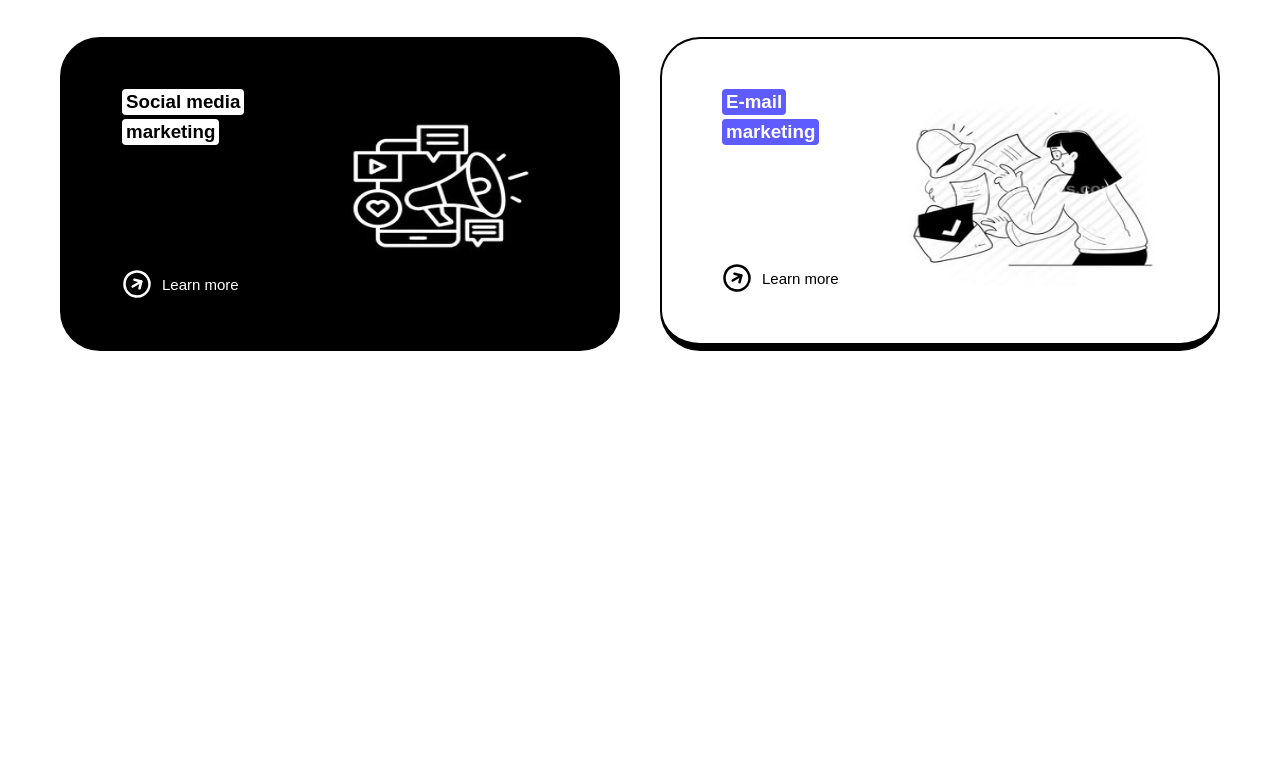
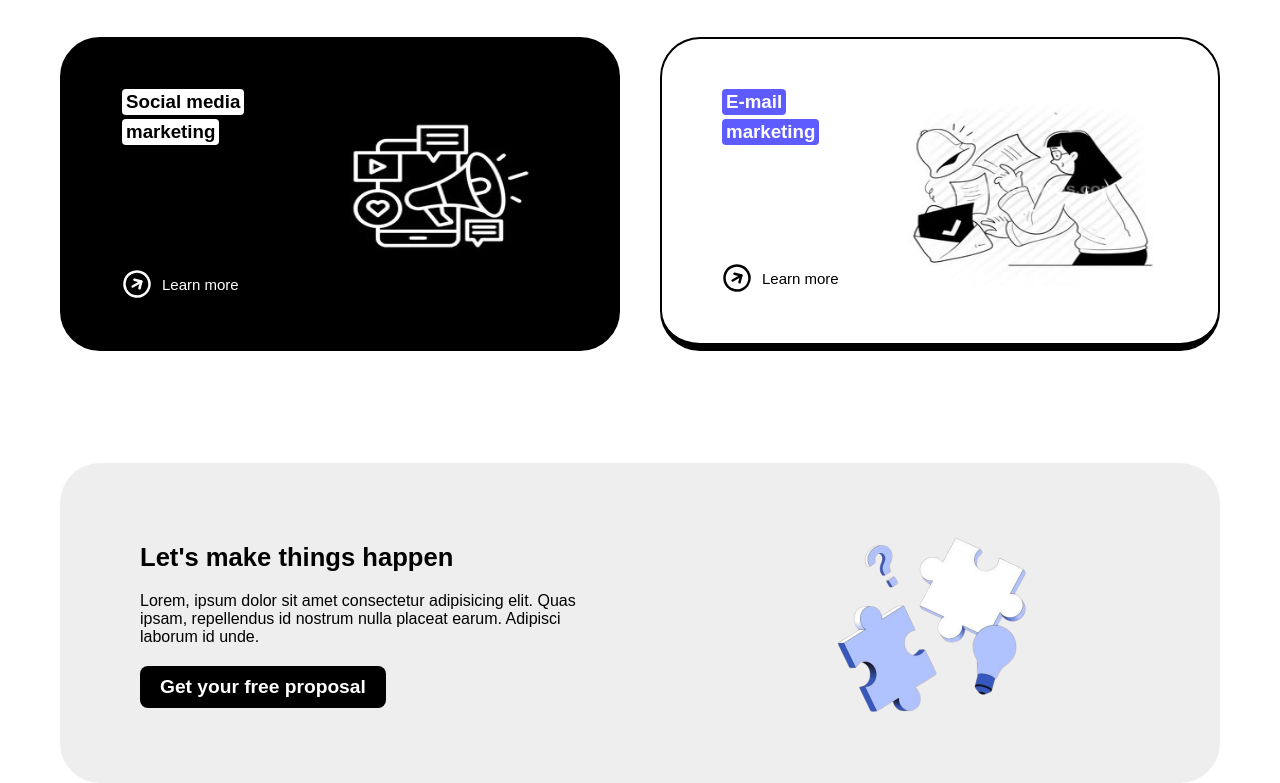
Before and after one commit to mausamprajapati/html-css-projects, a plain HTML site: page landing-page/index.html in a window 1280 px wide. Shown: the part 1237-2020 px from the top of the page. Before the commit the page ends 1628 px from the top, so only its background shows below. Drawn offline with Linux system fonts and the light colour scheme.

Commit message:
landing page: added a CTA section

```diff
--- a/landing-page/index.html
+++ b/landing-page/index.html
@@ -140,6 +140,17 @@
           </div>
         </div>
       </div>
+      <!-- Feature-section -->
+       <div class="feature">
+        <div class="feature-left">
+          <h3>Let's make things happen</h3>
+          <p>Lorem, ipsum dolor sit amet consectetur adipisicing elit. Quas ipsam, repellendus id nostrum nulla placeat earum. Adipisci laborum id unde.</p>
+          <button>Get your free proposal</button>
+        </div>
+        <div class="feature-right">
+          <img src="./images/feature image.png" alt="">
+        </div>
+       </div>
       <!-- Case-study-section -->
       <div class="case-study"></div>
     </div>
--- a/landing-page/style.css
+++ b/landing-page/style.css
@@ -129,6 +129,7 @@ nav{
     height: 100vh;
     display: flex;
     flex-direction: column;
+    margin-bottom: 100px;
 }
 .service-header{
     width: 100%;
@@ -264,3 +265,47 @@ nav{
 .service-cards .card-2 .card-right img,.service-cards .card-3 .card-right img{
     filter: invert(1);
 }
+.feature{
+    width: calc(100% - 120px);
+    height: 40vh;
+    padding: 40px 60px;
+    margin: 0px 60px;
+    border: none;
+    border-radius: 40px;
+    display: flex;
+    flex-direction: row;
+    background-color: rgb(238, 238, 238);
+}
+.feature-left{
+    width: 50%;
+    padding: 40px 20px;
+}
+.feature-left h3{
+    font-size: 1.6rem;
+    margin-bottom: 20px;
+}
+.feature-left button{
+    margin-top: 20px;
+    padding: 10px 20px;
+    font-size: 1.2rem;
+    font-weight: 600;
+    border: none;
+    border-radius: 8px;
+    color: #ffffff;
+    background-color: black;
+    cursor: pointer;
+}
+.feature-left button:active{
+    transform: scale(.98);
+    background-color: #2b2b2b;
+}
+.feature-right{
+    width: 50%;
+    position: relative;
+}
+.feature-right img{
+    width: 250px;
+    height: 250px;
+    position: absolute;
+    right: 20%;
+}
```
Also changed, not shown: landing-page/images/feature image.png (added).
